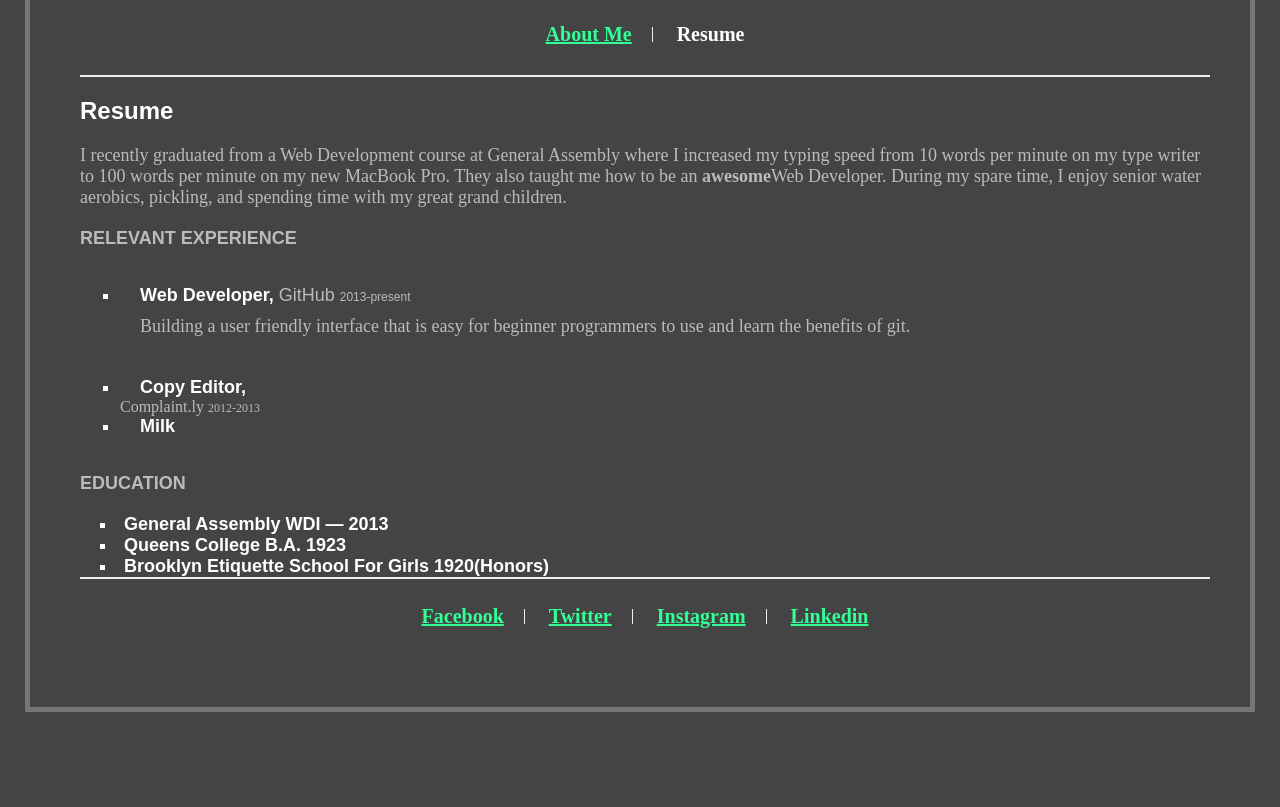
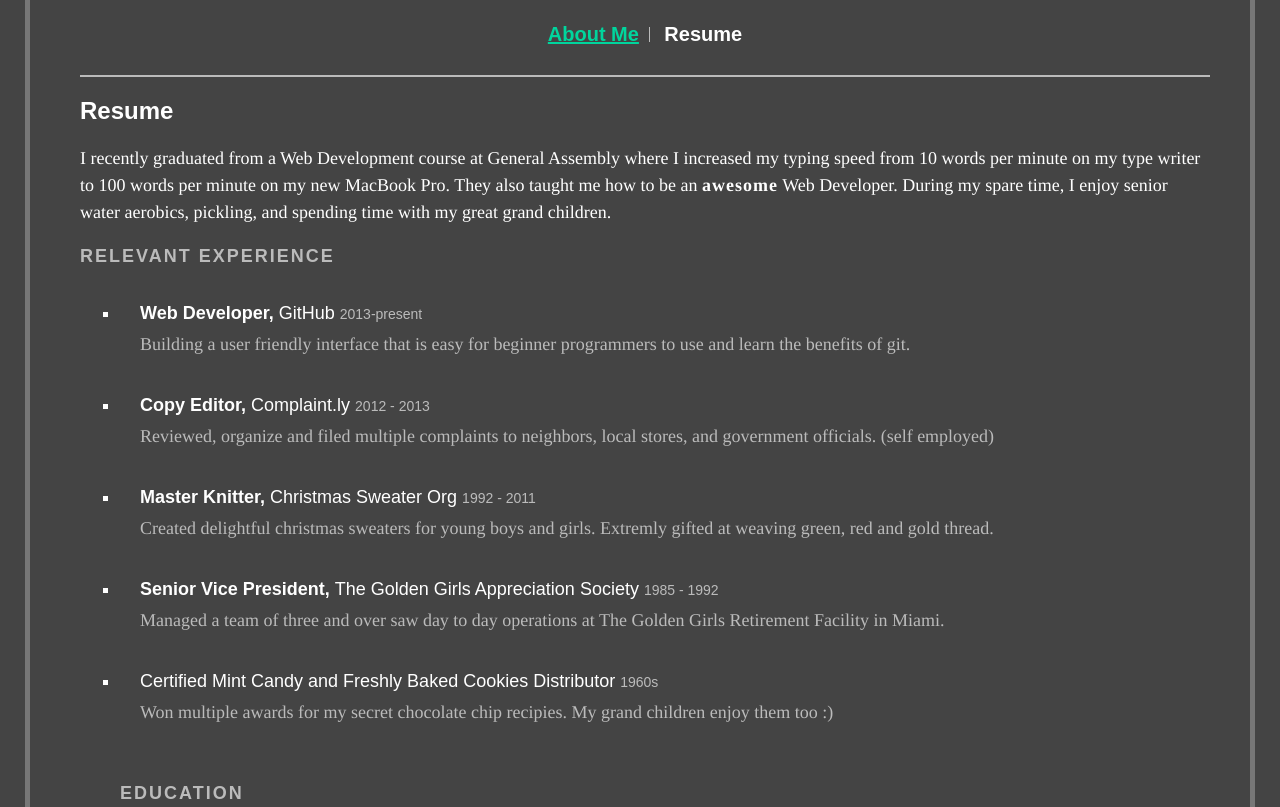
Before and after one commit to jferrentino/WendyBite, a plain HTML site: page index.html in a window 1280 px wide. Shown: the part 145-952 px from the top of the page. Before the commit the page ends 882 px from the top, so only its background shows below. Drawn offline with Linux system fonts and the light colour scheme.

Commit message:
almost done

```diff
--- a/index.html
+++ b/index.html
@@ -28,7 +28,7 @@
 	<h2 class="content-document__title">Resume</h2>
 
 				<p class="content--inside__paragraph">
-				I recently graduated from a Web Development course at General Assembly where I increased my typing speed from 10 words per minute on my type writer to 100 words per minute on my new MacBook Pro. They also taught me how to be an <strong>awesome</strong>Web Developer. During my spare time, I enjoy senior water aerobics, pickling, and spending time with my great grand children.
+				I recently graduated from a Web Development course at General Assembly where I increased my typing speed from 10 words per minute on my type writer to 100 words per minute on my new MacBook Pro. They also taught me how to be an <strong>awesome</strong> Web Developer. During my spare time, I enjoy senior water aerobics, pickling, and spending time with my great grand children.
 				</p>
 
 	<h3 class="content-inside__resume--section">Relevant Experience</h3>
@@ -37,28 +37,44 @@
 
 						<ul class="content--inside__list">
 					 		 <li class="content--inside__paragraph--title">Web Developer, <span>GitHub
-					 		 </span><span class="content--inside__paragraph2"> 2013-present</span>
+					 		 </span> <span class="content--inside__paragraph2"> 2013-present</span>
 
-					 		  </li>
+					 	 </li>
 
 					 			<p class="content--inside__ListDescription ">Building a user friendly interface that is easy for beginner programmers to use and learn the benefits of git.</p>
 
 
 
 
-					  <li class="content--inside__paragraph--title">Copy Editor,</li> <span>Complaint.ly
-					 		 </span> <span class="content--inside__paragraph2"> 2012-2013</span>
+					  <li class="content--inside__paragraph--title">Copy Editor, <span>Complaint.ly
+					 		 </span> <span class="content--inside__paragraph2"> 2012 - 2013</span> </li>
 
-					  <li class="content--inside__paragraph--title">Milk</li>
-						</ul>
+							<p class="content--inside__ListDescription ">Reviewed, organize and filed multiple complaints to neighbors, local stores, and government officials. (self employed)</p>
+
+					<li class="content--inside__paragraph--title">Master Knitter, <span>Christmas Sweater Org
+					 		 </span> <span class="content--inside__paragraph2"> 1992 - 2011</span> </li>
+
+							<p class="content--inside__ListDescription ">Created delightful christmas sweaters for young boys and girls. Extremly gifted at weaving green, red and gold thread.</p>
+
+					<li class="content--inside__paragraph--title">Senior Vice President, <span>The Golden Girls Appreciation Society
+					 		 </span> <span class="content--inside__paragraph2"> 1985 - 1992</span> </li>
+
+							<p class="content--inside__ListDescription ">Managed a team of three and over saw day to day operations at The Golden Girls Retirement Facility in Miami.</p>
+
+						<li class="content--inside__paragraph--title2">Certified Mint Candy and Freshly Baked Cookies Distributor
+					 		 <span class="content--inside__paragraph2"> 1960s</span> </li>
+
+							<p class="content--inside__ListDescription ">Won multiple awards for my secret chocolate chip recipies. My grand children enjoy them too :)</p>
+<!--Education-->
+
 
 <h3 class="content-inside__resume--section">Education</h3>
 
-		 <li class="content--inside__paragraph--title">General Assembly WDI — 2013</li>
+		 <li class="content--inside__paragraph--title">General Assembly <span>WDI &mdash; 2013</span> </li>
 
-		 <li class="content--inside__paragraph--title">Queens College B.A. 1923</li>
+		 <li class="content--inside__paragraph--title">Queens College <span> &mdash; B.A. 1923</span> </li>
 
-		 <li class="content--inside__paragraph--title">Brooklyn Etiquette School For Girls 1920(Honors)</li>
+		 <li class="content--inside__paragraph--title">Brooklyn Etiquette School For Girls <span class="span--lastEducation">&mdash; 1920(Honors)</span></li>
 
 
 	<footer>
--- a/styles/main.css
+++ b/styles/main.css
@@ -21,24 +21,28 @@ body {
 /* styles for .nav block */
 
 .nav { /* this is a  block */
-	padding: 30px 0;
-	border-bottom: 2px solid #eee;
+	padding: 30px 0 30px;
+	border-bottom: 2px solid #bbb;
 	text-align: center;
+	font-family: arial
+
 }
 
 .nav--bottomborder {
+	padding-top: 40px;
 	border-bottom: none;
-	border-top: 2px solid #eee;
+	border-top: 2px solid #bbb;
 }
 
 .nav__link { /* this is an element of the nav block */
 	font-size: 20px;
 	font-weight: 600;
-	color: rgb(50,255,150);
-	padding: 0 20px;
-	border-right: 1px solid #eee;
+	color: #00d59d;
+	padding: 0 10px;
+	border-right: 1px solid #bbb;
 	display: inline-block;
     line-height: 15px;
+
 }
 
 .nav__link--last {
@@ -76,6 +80,23 @@ body {
 }
 */
 
+strong
+{
+	font-weight: bold;
+	letter-spacing: 1px;
+}
+
+.content--inside__paragraph {
+	color: gray;
+	font-size: 18px;
+	text-align: left;
+	margin: 0;
+	font-family: times;
+	line-height: 150%;
+	color: white;
+
+}
+
 
 .content-document__title {
 	color: white;
@@ -96,6 +117,20 @@ body {
 	padding-bottom: 20px;
 	font-family: arial;
 	text-transform: uppercase;
+	letter-spacing: 2px;
+}
+
+.content--inside__paragraph--title2 {
+	color: white;
+	font-size: 18px;
+	text-align: left;
+	padding-left: 20px;
+	padding-bottom: 10px;
+	margin: 0;
+	font-family: arial;
+	font-weight: normal;
+	list-style-type: square;
+
 }
 
 .content--inside__paragraph--title {
@@ -103,47 +138,68 @@ body {
 	font-size: 18px;
 	text-align: left;
 	padding-left: 20px;
+	padding-bottom: 10px;
 	margin: 0;
 	font-family: arial;
 	font-weight: bold;
 	list-style-type: square;
+
 }
 
+/*
 .content--inside__paragraph {
-	color: #bbbbbb;
+	color: gray;
 	font-size: 18px;
 	text-align: left;
 	margin: 0;
+	font-family: times;
+	line-height: 150%;
+	color: white;
+
 }
+
+*/
 
 .content--inside__ListDescription {
 	color: #bbbbbb;
 	font-size: 18px;
 	text-align: left;
 	margin: 0;
-	padding-top: 10px;
+	padding-top: 0px;
 	padding-left: 20px;
 	padding-bottom: 40px;
+	font-family: times;
+	font-weight: normal;
+
 
 }
 
 .content--inside__paragraph2 {
 	color: #bbbbbb;
-	font-size: 12px;
+	font-size: 14px;
 	text-align: left;
 	margin: 0;
+	font-family: arial
 
 
 
 }
 
 
+
 span
 {
     display:inline;
     font-weight: normal;
-    color: #bbbbbb
+    color: white;
+
 }
 
+.span--lastEducation
+{
+    display:inline;
+    font-weight: normal;
+    color: white;
+    padding-bottom: 40px;
 
-di
+}
```
